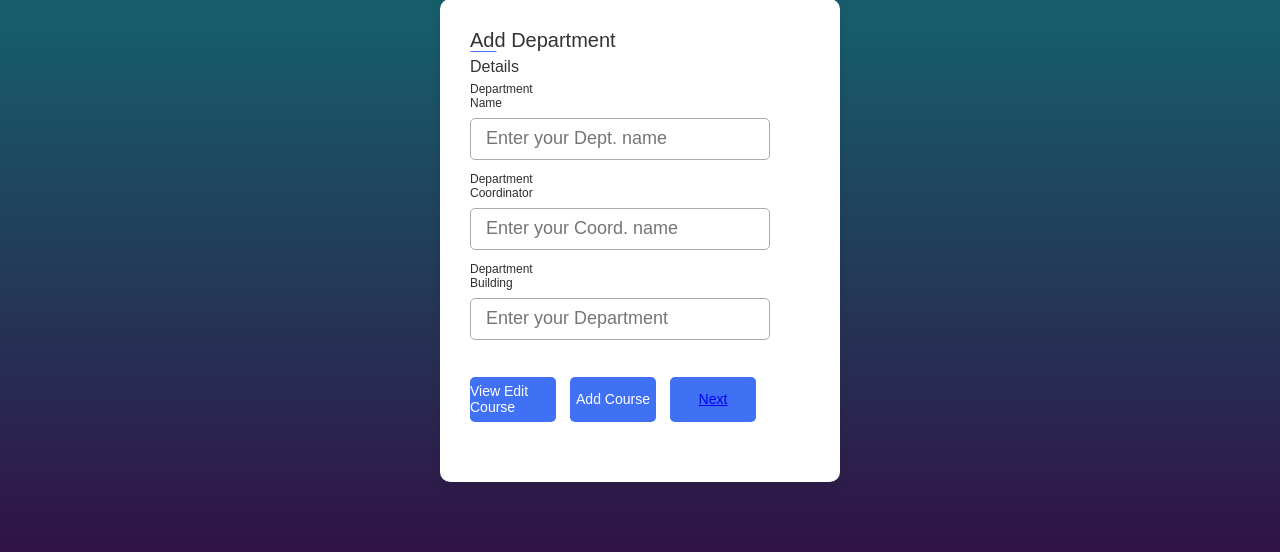
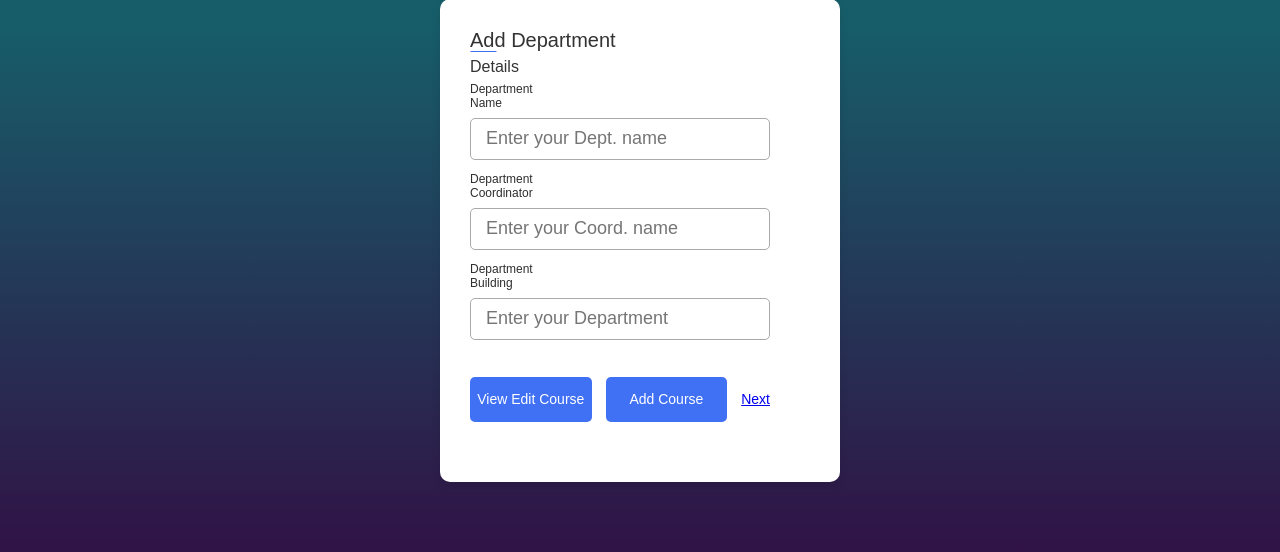
Before and after one commit to VibhorSingh-Bisht/TimeTable_generator, a Django app: template TimeTable/Home/templates/Add Department.html in a window 1280 px wide. Shown: the part 160-712 px from the top of the page. Run offline with Django 3.2, Linux system fonts and the light colour scheme; the template is opened without the code that fills it, so the values that code supplies are empty.

Commit message:
first commit

```diff
--- a/TimeTable/Home/templates/Add Course.html
+++ b/TimeTable/Home/templates/Add Course.html
@@ -107,6 +107,7 @@
   <div class="container">
     <header>Add Course</header>
     <form action="#" method="post">
+      {% csrf_token %}
       <div class="form first">
         <div class="details personal">
           <span class="title">Details</span>
--- a/TimeTable/Home/templates/Add Department.html
+++ b/TimeTable/Home/templates/Add Department.html
@@ -14,6 +14,7 @@
         <header>Add Department</header>
 
         <form action="#" method = 'post'>
+            {% csrf_token %}
             <div class="form first">
                 <div class="details personal">
                     <span class="title">Details</span>
@@ -39,15 +40,15 @@
                             <span class="btnText">View Edit Course</span>
                         </div>
 
-                        <button class="sumbit">
+                        <button class="submit">
                             <span class="btnText">Add Course</span>
 
                         </button>
-						<button class="sumbit">
-                            <a href="{% url 'time_table' %}">
-                                <span class="btnText">Next</span>
-                              </a>
-                        </button>
+
+                        <a href="{% url 'time_table' %}" class="button">
+                            <span class="btnText">Next</span>
+                        </a>
+
                     </div>
                 </div>
             </div>
--- a/TimeTable/Home/templates/Add Teacher.html
+++ b/TimeTable/Home/templates/Add Teacher.html
@@ -133,10 +133,10 @@
           <div class="backBtn">
             <span class="btnText">View Edit </span>
           </div>
-          <button class="sumbit">
+          <button class="submit">
             <span class="btnText">Add Teacher</span>
           </button>
-          <button class="sumbit">
+          <button class="submit">
             <a href="{% url 'add_course' %}">
               <span class="btnText">Next</span>
             </a>
--- a/TimeTable/Home/templates/Add Timing.html
+++ b/TimeTable/Home/templates/Add Timing.html
@@ -16,7 +16,7 @@
         <header>Timing</header>
 
         <form action="#" method='post'>
-            { %csrf_token% }
+            {% csrf_token %}
             <div class="form first">
                 <div class="details personal">
                     <span class="title">Details</span>
@@ -38,11 +38,11 @@
                                 <span class="btnText">View Edit Timing</span>
                             </div>
 
-                            <button class="sumbit">
+                            <button class="submit">
                                 <span class="btnText">Add Timing</span>
 
                             </button>
-                            <button class="sumbit">
+                            <button class="submit">
                                 <a href="{% url 'add_department' %}">
                                     <span class="btnText">Next</span>
                                   </a>
--- a/TimeTable/Home/templates/time_table.html
+++ b/TimeTable/Home/templates/time_table.html
@@ -4,7 +4,7 @@
   <meta charset="UTF-8">
   <meta name="viewport" content="width=device-width, initial-scale=1.0">
   <title>Time Table</title>
-  <link rel="stylesheet" href="static/css/style.css">
+  <link rel="stylesheet" href="static/css/style_table.css">
 </head>
 <body>
   <div class="navbar">
--- a/TimeTable/Home/views.py
+++ b/TimeTable/Home/views.py
@@ -116,4 +116,4 @@ def add_department(request):
 
 @login_required(login_url='login_page')
 def time_table(request):
-    pass
+    return render(request,'time_table.html')
--- a/TimeTable/TimeTable/urls.py
+++ b/TimeTable/TimeTable/urls.py
@@ -24,7 +24,7 @@ urlpatterns = [
     path('add_teacher',add_teacher,name='add_teacher'),
     path('add_timing',add_timing,name='add_timing'),
     path('add_course',add_course,name='add_course'),
-    path('add_timing',add_department,name='add_department'),
+    path('add_department',add_department,name='add_department'),
     path('time_table',time_table,name='time_table'),
     path('login_page',login_page,name='login_page'),
     path('logout',logout,name='logout_page'),
```
